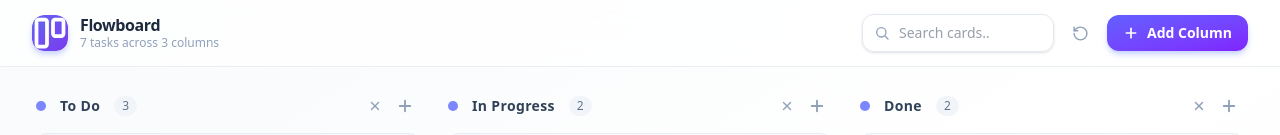
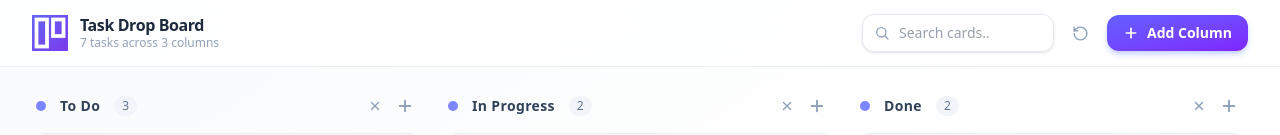
Before and after one commit to devbwoh/task-drop, a React (Vite) app: page / in a window 1280 px wide. Shown: the top 135 px of the page. Built offline with nearby package versions, Linux system fonts and the light colour scheme.

Commit message:
Task Drop Board로 이름 변경

```diff
--- a/index.html
+++ b/index.html
@@ -4,8 +4,8 @@
     <meta charset="UTF-8" />
     <link rel="icon" type="image/svg+xml" href="/favicon.svg" />
     <meta name="viewport" content="width=device-width, initial-scale=1.0" />
-    <meta name="description" content="Flowboard — a modern, drag-and-drop Kanban board." />
-    <title>Flowboard</title>
+    <meta name="description" content="Task Drop Board — a modern, drag-and-drop Kanban board." />
+    <title>Task Drop Board</title>
   </head>
   <body>
     <div id="root"></div>
--- a/src/App.tsx
+++ b/src/App.tsx
@@ -202,10 +202,10 @@ export default function App() {
       <header className="relative z-40 shrink-0 border-b border-slate-200/70 bg-white/70 backdrop-blur-md">
         <div className="mx-auto flex max-w-[1600px] items-center justify-between gap-4 px-5 py-3.5 sm:px-8">
           <div className="flex items-center gap-3">
-            <img src="/favicon.svg" alt="Flowboard logo" className="h-9 w-9 rounded-xl shadow-md shadow-indigo-200" />
+            <img src="/favicon.svg" alt="Task Drop Board logo" className="h-9 w-9" />
             <div>
               <h1 className="text-base font-bold leading-tight tracking-tight text-slate-800">
-                Flowboard
+                Task Drop Board
               </h1>
               <p className="hidden text-xs text-slate-400 sm:block">
                 {totalTasks} task{totalTasks === 1 ? '' : 's'} across {board.columns.length} columns
```
Also changed, not shown: public/favicon.svg.
